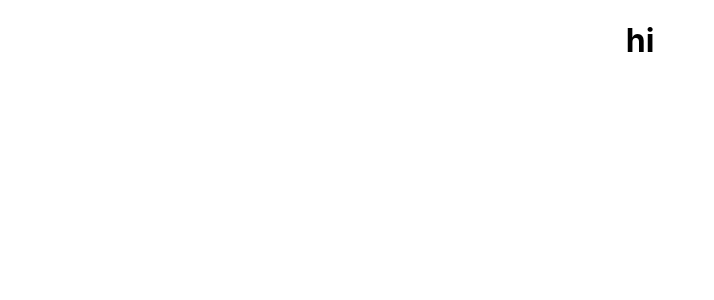
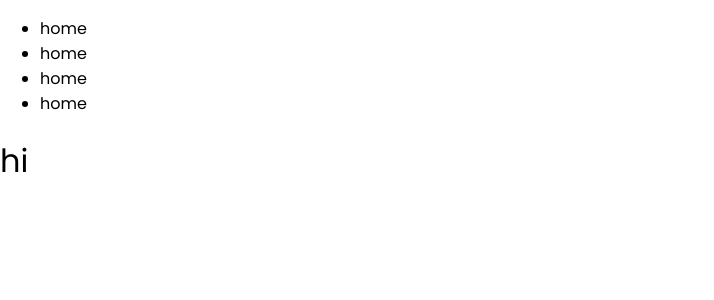
Before and after one commit to marianadine/madebyfei, a React (Create React App) app: page /designs in a window 1280 px wide. Shown: the top 300 px of the page, without its empty margins (0-714 px from the left). Built offline with nearby package versions, Linux system fonts and the light colour scheme.

Commit message:
add navbar, poppins font

```diff
--- a/src/App.css
+++ b/src/App.css
@@ -1,38 +1,6 @@
-.App {
-  text-align: center;
+@import url('https://fonts.googleapis.com/css2?family=Poppins:ital,wght@0,100;0,200;0,300;0,400;0,500;0,600;0,700;0,800;0,900;1,100;1,200;1,300;1,400;1,500;1,600;1,700;1,800;1,900&display=swap');
+* {
+    font-family: "Poppins", sans-serif;
+    font-weight: 400;
+    font-style: normal;
 }
-
-.App-logo {
-  height: 40vmin;
-  pointer-events: none;
-}
-
-@media (prefers-reduced-motion: no-preference) {
-  .App-logo {
-    animation: App-logo-spin infinite 20s linear;
-  }
-}
-
-.App-header {
-  background-color: #282c34;
-  min-height: 100vh;
-  display: flex;
-  flex-direction: column;
-  align-items: center;
-  justify-content: center;
-  font-size: calc(10px + 2vmin);
-  color: white;
-}
-
-.App-link {
-  color: #61dafb;
-}
-
-@keyframes App-logo-spin {
-  from {
-    transform: rotate(0deg);
-  }
-  to {
-    transform: rotate(360deg);
-  }
-}
--- /dev/null
+++ b/src/components/Navbar.jsx
@@ -0,0 +1,18 @@
+import React from 'react'
+import '../styles/NavBar.css';
+
+const Navbar = () => {
+    return (
+        <div>
+            <ul>
+                <li>home</li>
+                <li>home</li>
+                <li>home</li>
+                <li>home</li>
+            </ul>
+
+        </div>
+    )
+}
+
+export default Navbar
--- a/src/controller/WebController.jsx
+++ b/src/controller/WebController.jsx
@@ -2,14 +2,18 @@
 import Home from "../components/Home";
 import About from "../components/About";
 import Designs from "../components/Designs";
+import Navbar from "../components/Navbar";
 
 function WebController() {
   return (
-    <Routes>
-      <Route path="/" element={<Home />} />
-      <Route path="/about" element={<About />} />
-      <Route path="/designs" element={<Designs />} />
-    </Routes>
+    <>
+      <Navbar />
+      <Routes>
+        <Route path="/" element={<Home />} />
+        <Route path="/about" element={<About />} />
+        <Route path="/designs" element={<Designs />} />
+      </Routes>
+    </>
   );
 }
 
```
Also changed, not shown: src/styles/NavBar.css (added).
